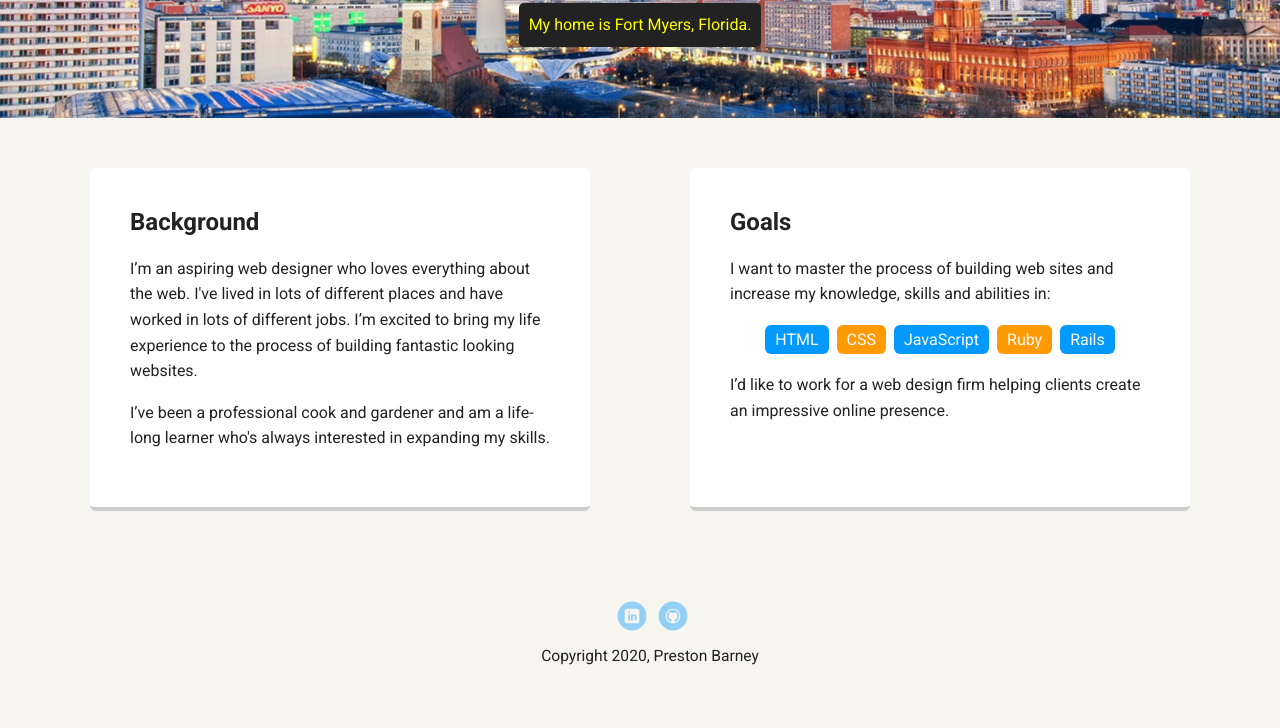
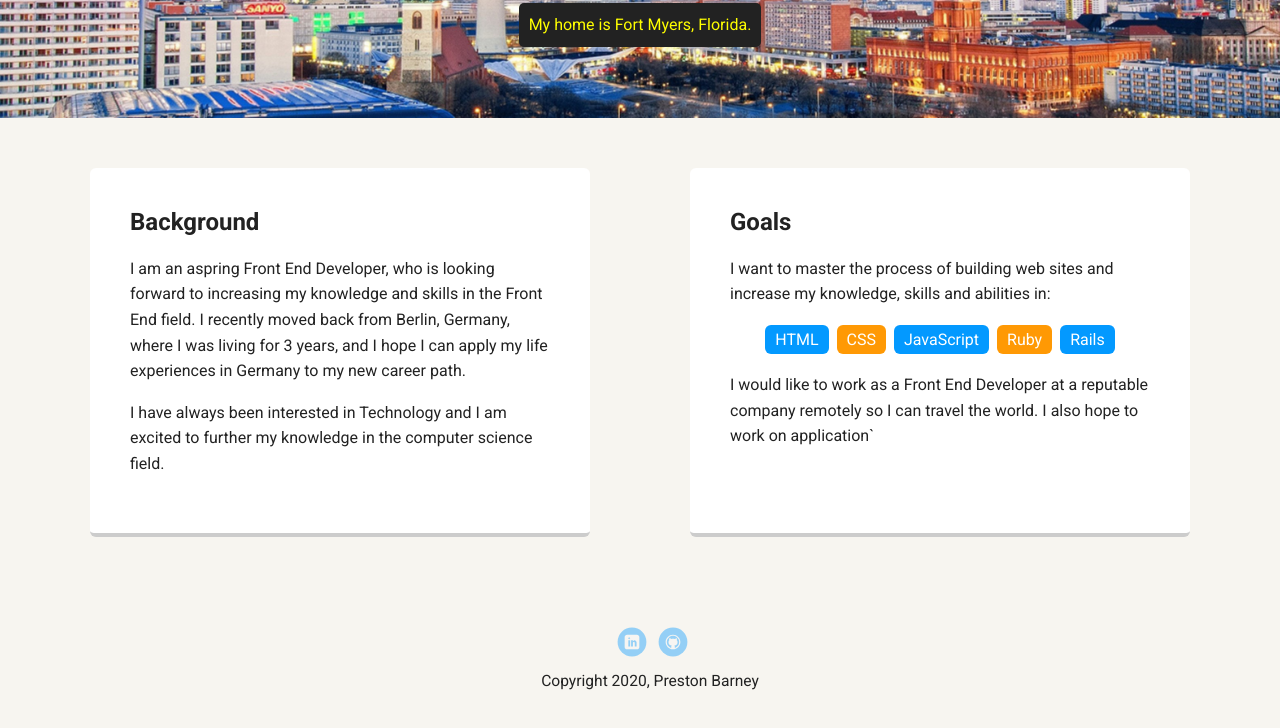
Before and after one commit to leunoia/Techdegree-Project-1, a plain HTML site: page index.html in a window 1280 px wide. Shown: the part 352-1080 px from the top of the page. Drawn offline with Linux system fonts and the light colour scheme; a web font is replaced by a local one.

Commit message:
background update

```diff
--- a/index.html
+++ b/index.html
@@ -25,8 +25,8 @@
     <main class="flex">
       <div class="card">
         <h2>Background</h2>
-        <p>I’m an aspiring web designer who loves everything about the web. I've lived in lots of different places and have worked in lots of different jobs. I’m excited to bring my life experience to the process of building fantastic looking websites.</p>
-        <p>I’ve been a professional cook and gardener and am a life-long learner who's always interested in expanding my skills.</p>
+        <p> I am an aspring Front End Developer, who is looking forward to increasing my knowledge and skills in the Front End field. I recently moved back from Berlin, Germany, where I was living for 3 years, and I hope I can apply my life experiences in Germany to my new career path.</p>
+        <p>I have always been interested in Technology and I am excited to further my knowledge in the computer science field. </p>
       </div>
 
       <div class="card">
@@ -39,7 +39,7 @@
           <li>Ruby</li>
           <li>Rails</li>
         </ul>
-        <p>I’d like to work for a web design firm helping clients create an impressive online presence.</p>
+        <p>I would like to work as a Front End Developer at a reputable company remotely so I can travel the world. I also hope to work on application`</p>
       </div>
 
     </main>
```
